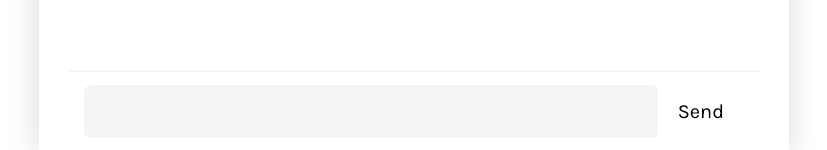
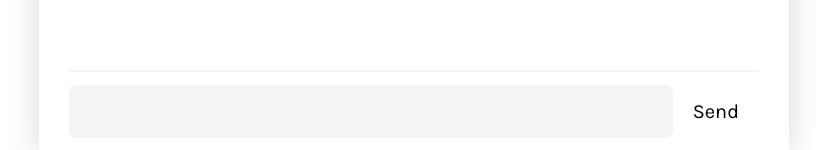
Before and after one commit to calpoly-csai/nimbus-chat, a Vue app: page / in a window 1280 px wide. Shown: the part 647-797 px from the top of the page, without its empty margins (226-1053 px from the left). Built offline with nearby package versions, Linux system fonts and the light colour scheme.

Commit message:
tweaked send button padding

```diff
--- a/src/components/Composer.vue
+++ b/src/components/Composer.vue
@@ -42,7 +42,7 @@ export default {
 <style lang="scss">
 .composer {
   position: relative;
-  padding: 15px;
+  padding: 15px 0;
   display: flex;
   align-items: center;
   justify-content: center;
```
